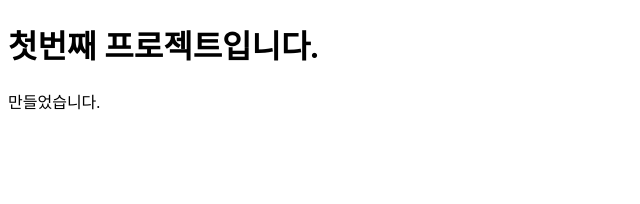
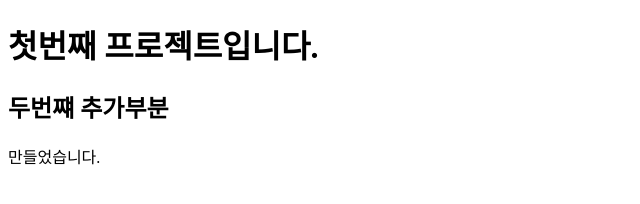
Before and after one commit to way0101/f-project, a plain HTML site: page index.html in a window 1280 px wide. Shown: the whole page, without its empty margins (0-640 px from the left). Drawn offline with Linux system fonts and the light colour scheme.

Commit message:
second commit

```diff
--- a/index.html
+++ b/index.html
@@ -9,6 +9,7 @@
 </head>
 <body>
     <h1>첫번째 프로젝트입니다.</h1>
+    <h2>두번쨰 추가부분</h2>
     <p>만들었습니다.</p>
 
 </body>
```
